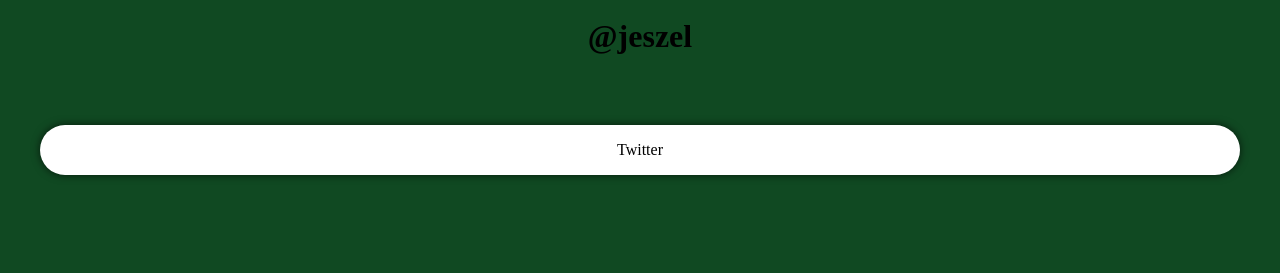
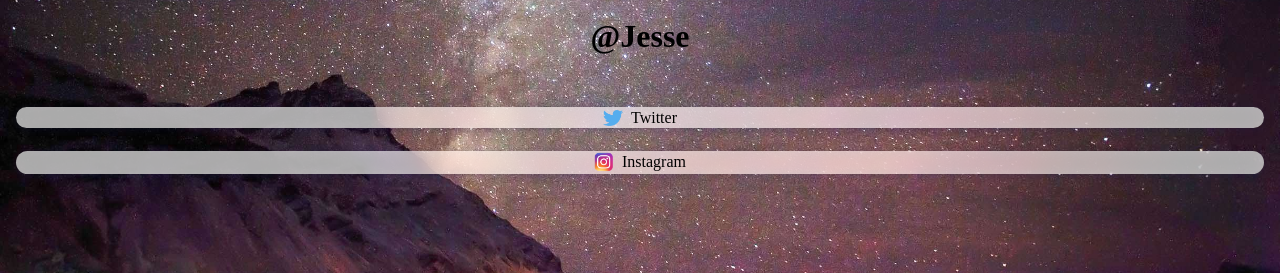
Before and after one commit to Jeszel/link-in-bio, a plain HTML site: page index.html in a window 1280 px wide. Shown: the part 369-642 px from the top of the page. Drawn offline with Linux system fonts and the light colour scheme.

Commit message:
Css changes
Added logo to link, background changes,

```diff
--- a/index.css
+++ b/index.css
@@ -1,5 +1,6 @@
 body {
-    background: rgb(16, 73, 34);
+    background: url(nightstars.jfif) no-repeat center center fixed;
+    background-size: cover;
     color: #000000;
 }
 
@@ -19,19 +20,27 @@ ul {
     box-sizing: border-box;
     list-style: none;
     margin: 0 auto;
-    padding: 2em;
+    padding: .5em;
 }
 
 ul > li {
-    background-color: #ffffff;
-    border-radius: 5em;
-    padding: 1em;
-    margin: 1em auto;
-    box-shadow: 0 0 0.5em #000a;
+    background-color: #fffa;
+    backdrop-filter: blur(10px) saturate(160%) contrast(180%);
+    border-radius: 10em;
+    padding: .1em;
+    margin: 1.4em 0;
+    box-shadow: rgb(28 32 93 / 24%) 0px 2px 8px 0px;
     text-align: center;
 }
 
 ul > li > a {
-    color: #000000;
+    display: flex;
+    flex-direction: center;
+    justify-content: center;
+    align-items: center;
+    gap: 0.5em;
+}
+a {
+    color: black;
     text-decoration: none;
 }
--- a/index.html
+++ b/index.html
@@ -9,14 +9,21 @@
     <body>
         <header>
             <img src="https://ui-avatars.com/api/?name=Jesse+Lucero">
-            <h1>@jeszel</h1>
+            <h1>@Jesse</h1>
         </header>
 
         <section>
             <ul>
                 <li>
                     <a href="https://twitter.com">
+                        <img src="twitterlogo.png" alt="Homepage" width="20" />
                         Twitter
+                    </a>
+                </li>
+                <li>
+                    <a href="https://instagram.com">
+                        <img src="instalogo.png" alt="Homepage" width="20" />
+                        Instagram
                     </a>
                 </li>
             </ul>
```
Also changed, not shown: Twitterlogo.png (added), instalogo.png (added), nightstars.jfif (added).
